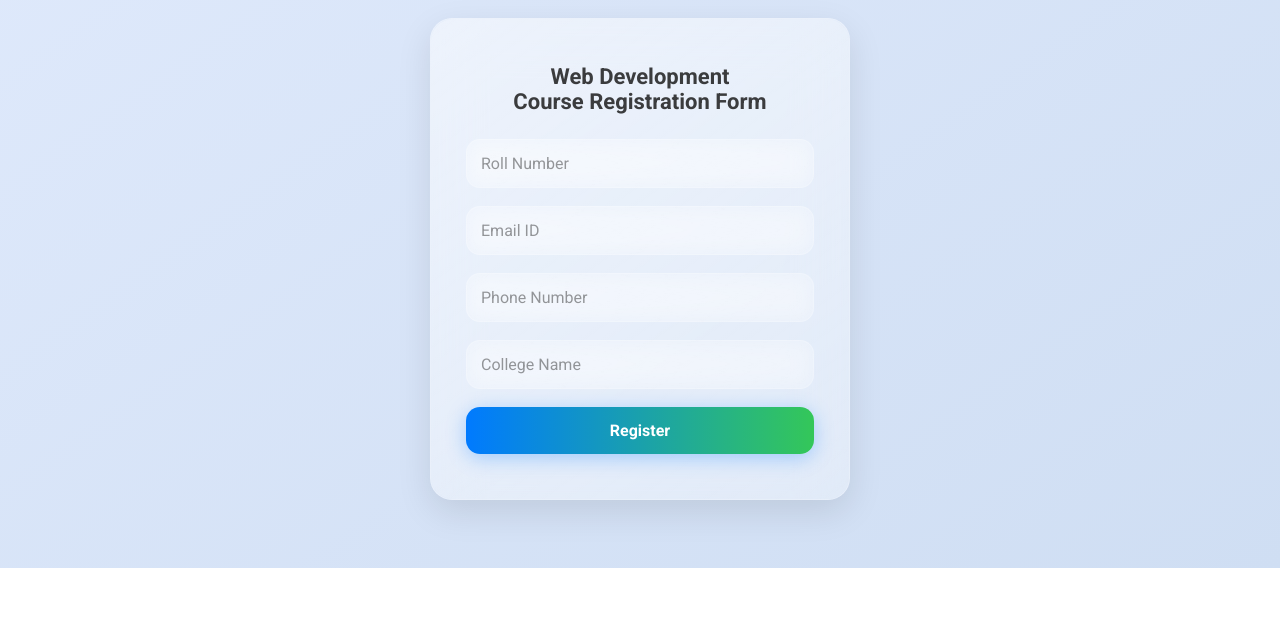
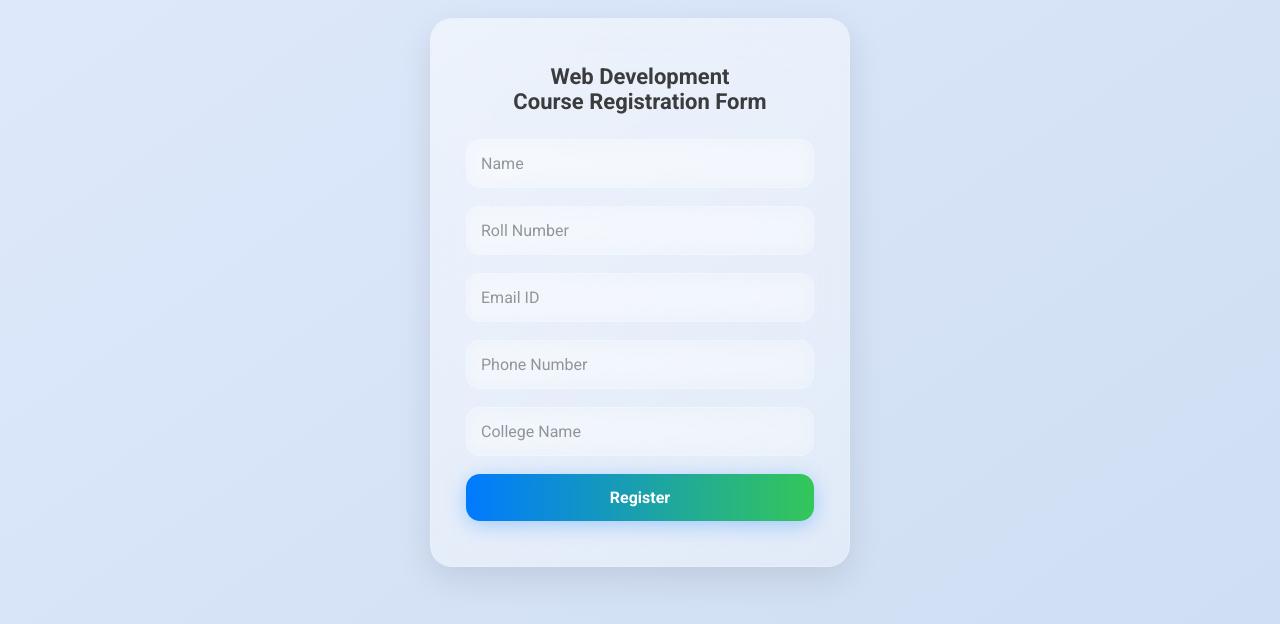
Before and after one commit to Pk-hh/Registration, a plain HTML site: page index.html in a window 1280 px wide. Shown: the part 232-856 px from the top of the page. Before the commit the page ends 800 px from the top, so only its background shows below. Drawn offline with Linux system fonts and the light colour scheme.

Commit message:
Update index.html

```diff
--- a/index.html
+++ b/index.html
@@ -25,6 +25,7 @@
   <div class="container">
     <h2>Web Development<br>Course Registration Form</h2>
     <form id="registrationForm">
+      <input type="text" name="Name" placeholder="Name" required />
       <input type="text" name="roll" placeholder="Roll Number" required />
       <input type="email" name="email" placeholder="Email ID" required />
       <input type="tel" name="phone" placeholder="Phone Number" required />
```
